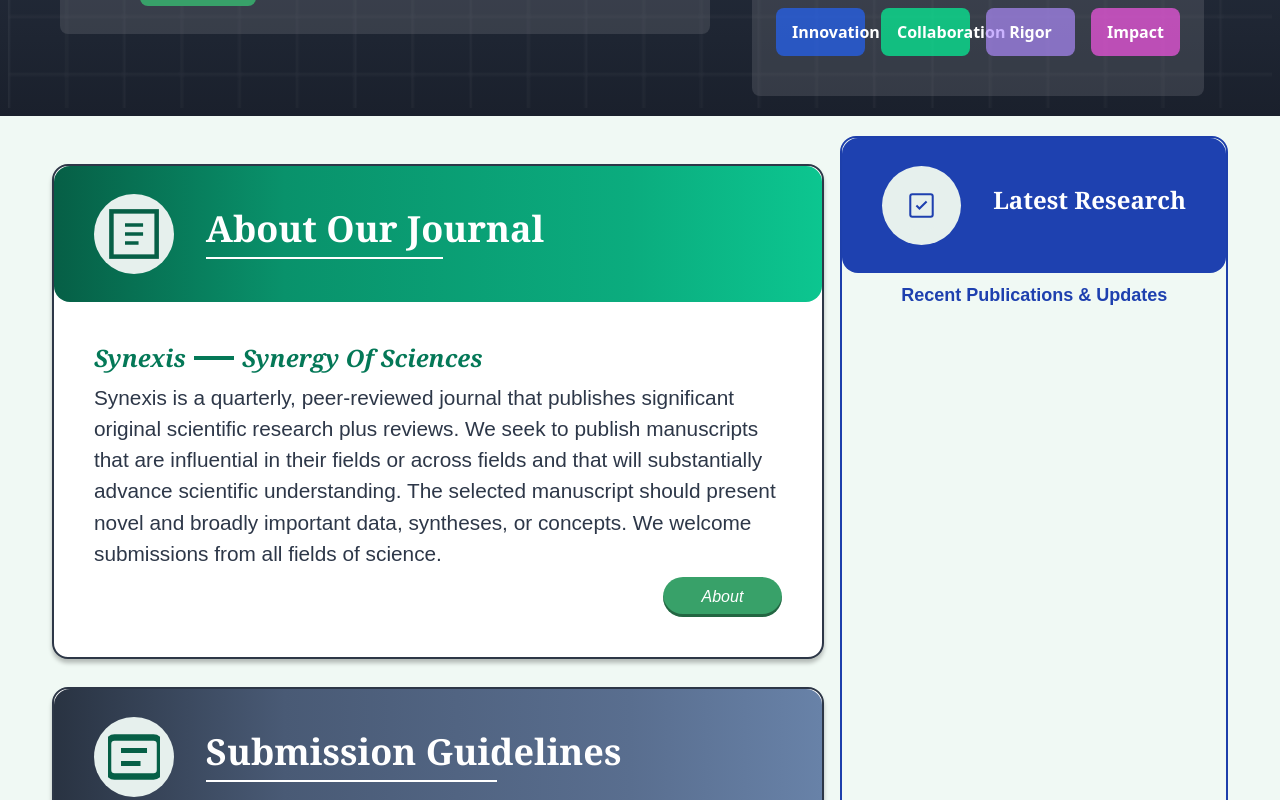
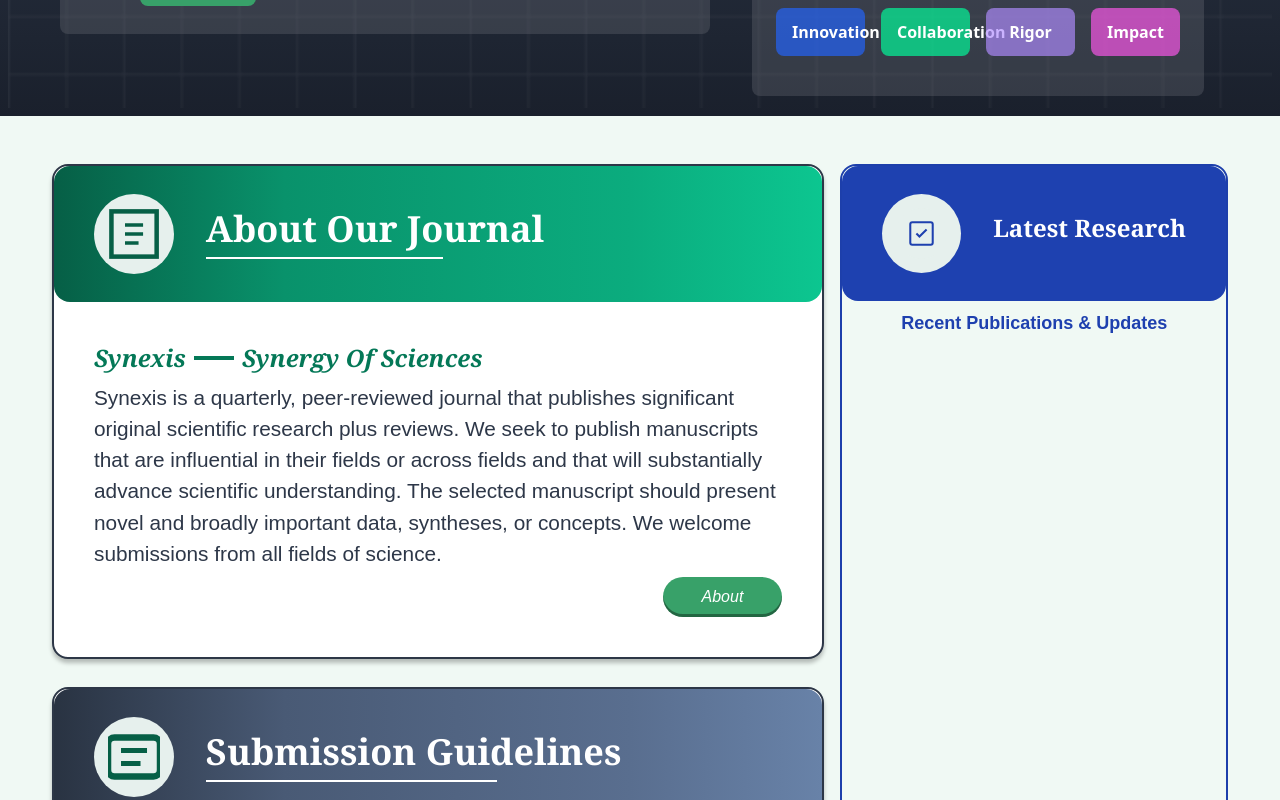
Before and after one commit to shaeelhashmi/Pns, a React (Vite) app: page / in a window 1280 px wide. Shown: the part 520-1320 px from the top of the page. Built offline with nearby package versions, Linux system fonts and the light colour scheme.

Commit message:
Completed Functionality of search Bar

```diff
--- a/src/Components/Header/Navbar/Top.tsx
+++ b/src/Components/Header/Navbar/Top.tsx
@@ -1,8 +1,14 @@
 import { useState, useEffect } from 'react'
 import Nav from './Nav'
+import { useLocation } from 'react-router-dom'
 
 export default function Top() {
   const [searchTerm, setSearchTerm] = useState('')
+  const location =useLocation()
+  useEffect(() => {
+    // Clear search term when navigating to a new page
+    setSearchTerm('')
+  }, [location.pathname])
 
   const handleSearch = (searchValue: string) => {
     const trimmedValue = searchValue.toLowerCase().trim()
--- a/src/Components/Home/Utils/News.tsx
+++ b/src/Components/Home/Utils/News.tsx
@@ -2,7 +2,7 @@ import BoxTop from "./Box/Utils/BoxTop"
 import SVGCircle from "./SVGC/SVGCircle"
 export default function News() {
   return (
-    <div className="border-2 border-[#1D3FAB] rounded-2xl">
+    <div className="border-2 border-[#1D3FAB] rounded-2xl my-7">
     <div className="space-y-2">
       <BoxTop topColor="#1E41B0">
            <div className='grid grid-cols-[auto_1fr] gap-4 items-center'>
```
